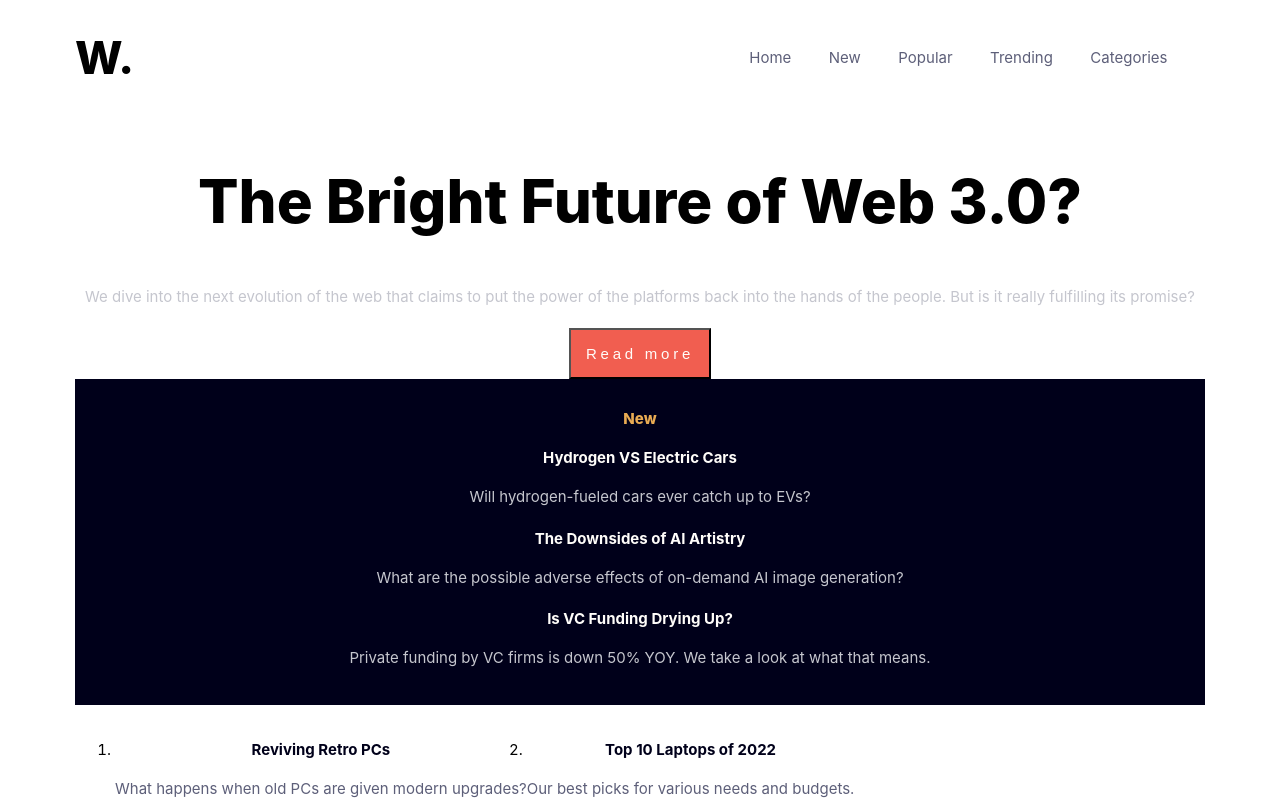
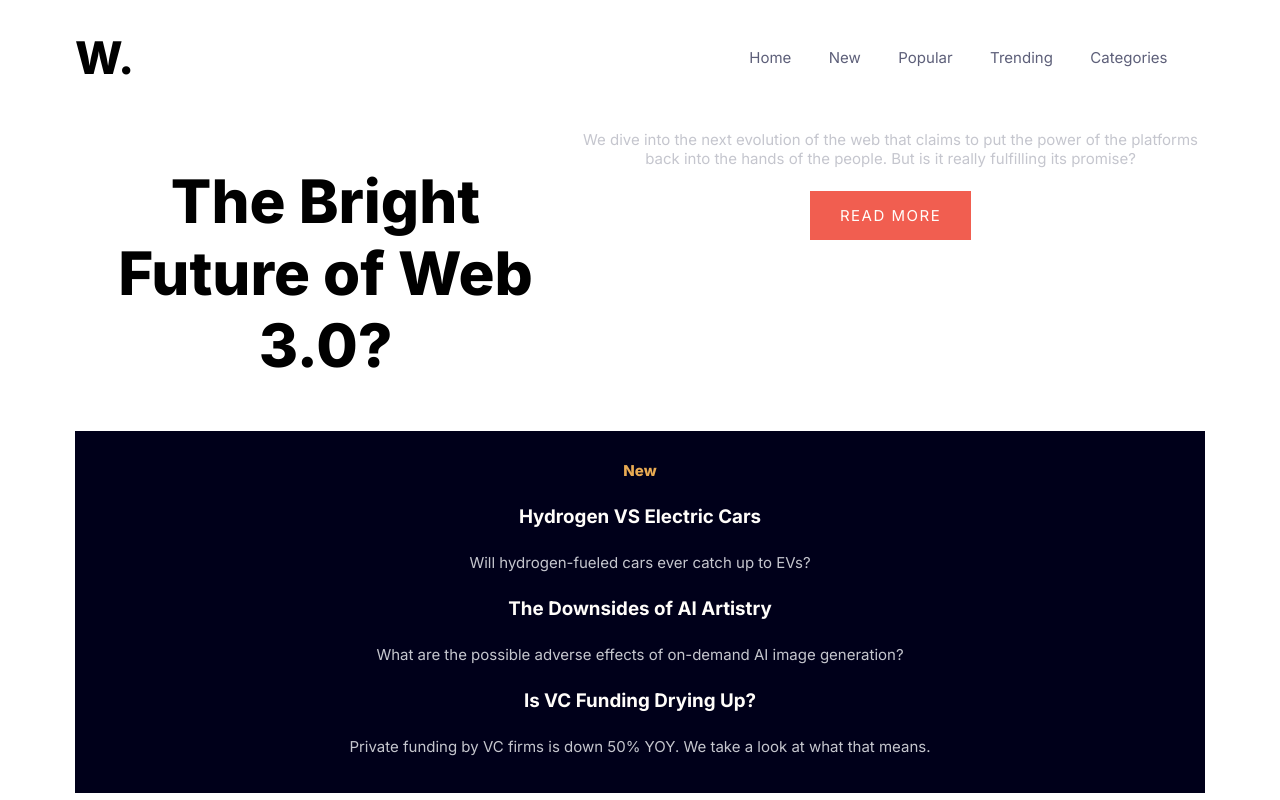
Before and after one commit to EleanorKahn/News-Homepage, a React (Create React App) app: page / in a window 1280 px wide. Shown: the top 800 px of the page. Built offline with nearby package versions, Linux system fonts and the light colour scheme.

Commit message:
colors, layout

```diff
--- a/src/components/MainArticle.tsx
+++ b/src/components/MainArticle.tsx
@@ -4,9 +4,13 @@ const MainArticle = () => {
     return (
         <div className='main-article'>
             <h2 className='article-title'>The Bright Future of Web 3.0?</h2>
-            <p className='article-description'>We dive into the next evolution of the web that claims to put the power of the platforms back into the hands of the people. But is it really fulfilling its promise?</p>
+            <div>
+                <p className='article-description'>We dive into the next evolution of the web that claims to put the power of the platforms back into the hands of the people. But is it really fulfilling its promise?
+                </p>
+                <button className='read-more'>READ MORE</button>
+            </div>
 
-            <button className='read-more'>Read more</button>
+
         </div>
     );
 };
--- a/src/css/style.css
+++ b/src/css/style.css
@@ -10,10 +10,15 @@ General Styles
     --veryDarkBlue: hsl(240, 100%, 5%);
     font-size: 15px;
     font-weight: 400;
+    font-family: 'Inter', 'sans-serif';
 }
 
 p {
     color: var(--darkGrayishBlue);
+}
+
+h4 {
+    font-size: 1.25rem;
 }
 
 .App {
@@ -52,12 +57,13 @@ Main Article Styles
 */
 
 .main-article {
-
+    display: flex;
 }
 
 .article-title {
     font-weight: 800;
     font-size: 4rem;
+    /* letter-spacing: .15rem; */
 }
 
 .article-description {
@@ -67,8 +73,11 @@ Main Article Styles
 .read-more {
     background-color: var(--softRed);
     color: var(--offWhite);
-    padding: 1rem;
-    letter-spacing: .25rem;
+    padding-inline: 2rem;
+    padding-block: 1rem;
+    letter-spacing: .1rem;
+    font-size: 1rem;
+    border: none;
 }
 
 /*
```
